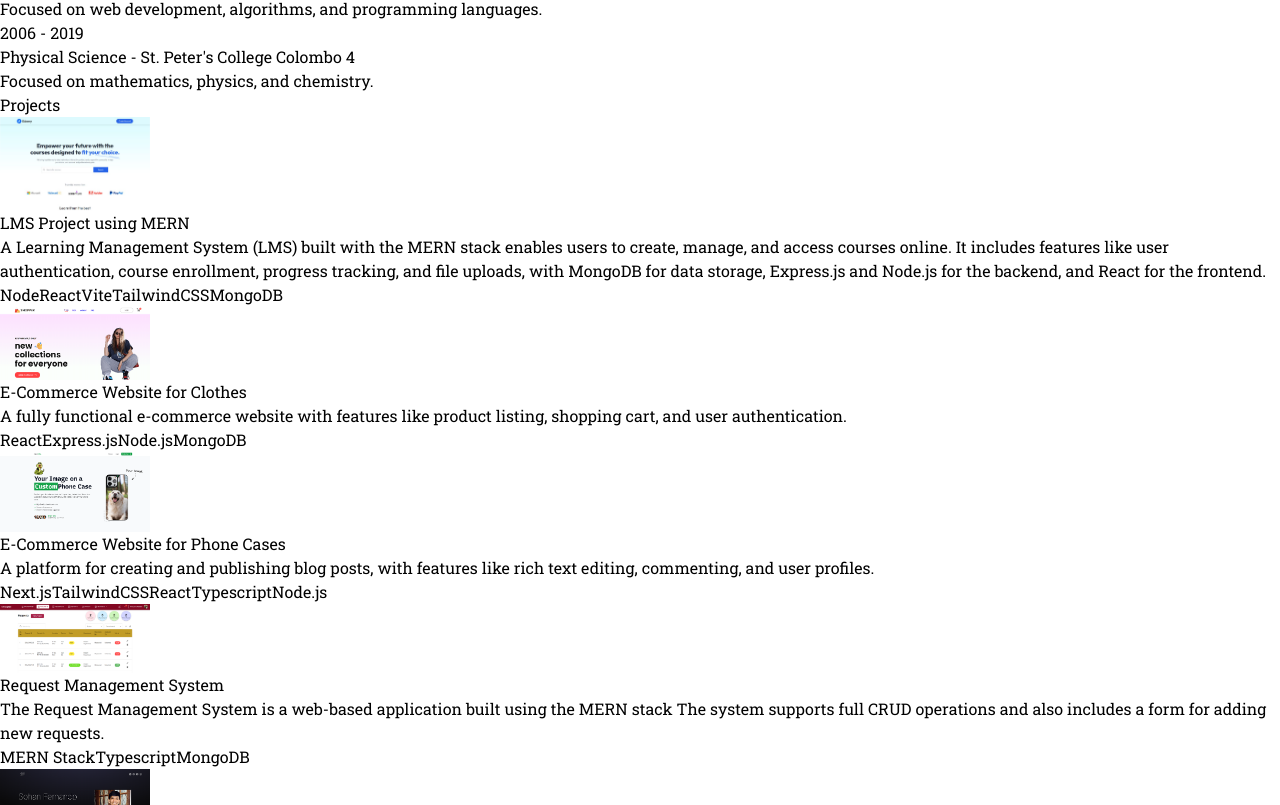
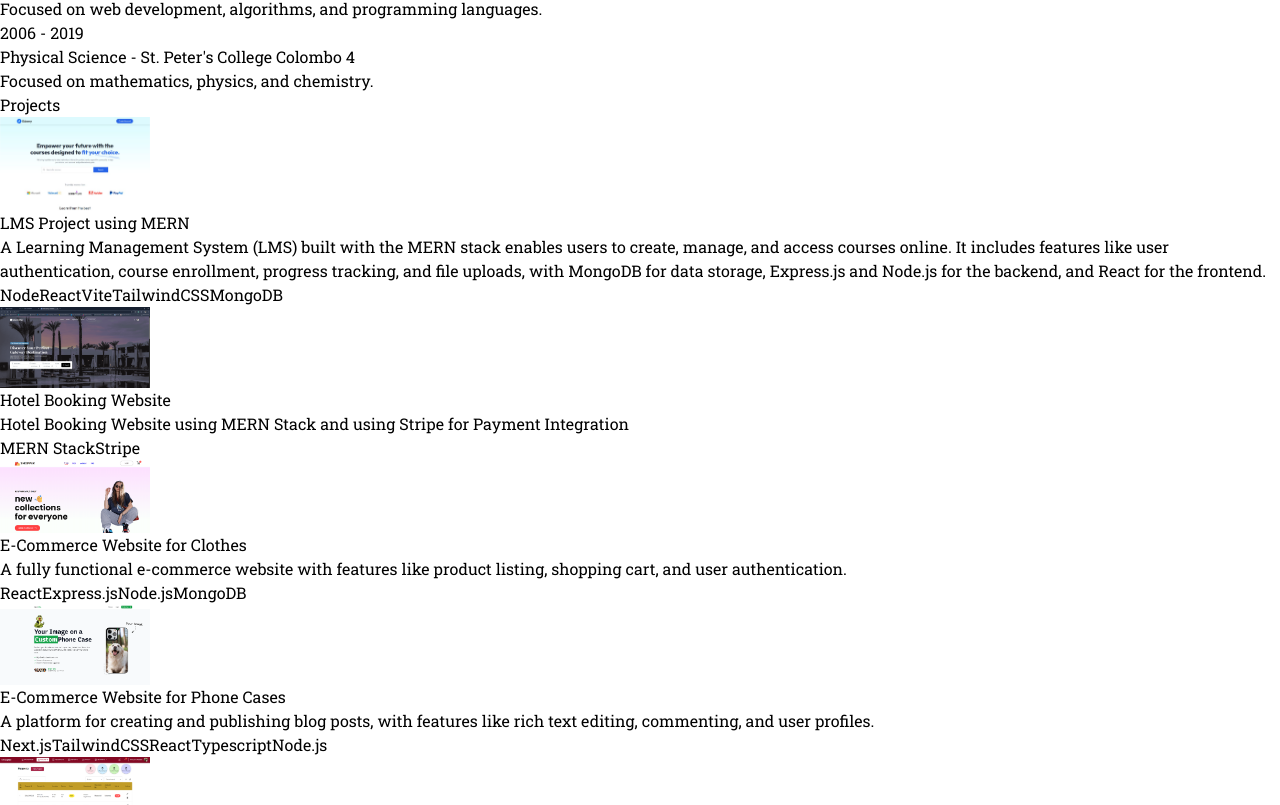
Before and after one commit to sohanfernando/my-portfolio, a React (Vite) app: page / in a window 1280 px wide. Shown: the part 1823-2628 px from the top of the page. Built offline with nearby package versions, Linux system fonts and the light colour scheme.

Commit message:
Update project section

```diff
--- a/src/constants/index.js
+++ b/src/constants/index.js
@@ -7,6 +7,7 @@ import Project1 from "../assets/projects/Project1.png";
 import Project2 from "../assets/projects/Project2.png";
 import Project3 from "../assets/projects/Project3.png";
 import Project4 from "../assets/projects/Project4.png";
+import Project5 from "../assets/projects/Project5.png";
 
 export const HERO_CONTENT = `I am a passionate full stack developer with a knack for crafting robust and scalable web applications. With 2 years of hands-on experience, I have honed my skills in front-end technologies like React and Next.js, as well as back-end technologies like Java, Node.js, MySQL and MongoDB. My goal is to leverage my expertise to create innovative solutions that drive business growth and deliver exceptional user experiences.`;
 
@@ -70,6 +71,13 @@ export const PROJECTS = [
   },
 
   {
+    title: "Hotel Booking Website",
+    image: Project5,
+    description: "Hotel Booking Website using MERN Stack and using Stripe for Payment Integration",
+    technologies: ["MERN Stack", "Stripe"]
+  },
+
+  {
     title: "E-Commerce Website for Clothes",
     image: Project2,
     description:
```
Also changed, not shown: src/assets/projects/Project5.png (added).
